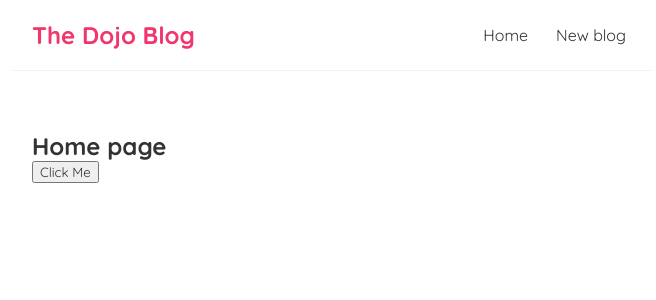
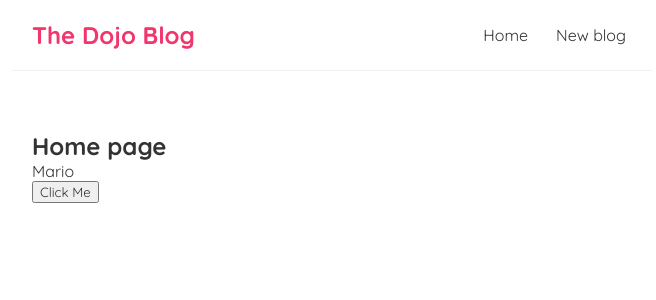
Before and after one commit to Kabuki-edwin/dojo-blog, a React (Create React App) app: page / in a window 1280 px wide. Shown: the top 300 px of the page, without its empty margins (308-964 px from the left). Built offline with nearby package versions, Linux system fonts and the light colour scheme.

Commit message:
added ap element

```diff
--- a/src/home.js
+++ b/src/home.js
@@ -2,7 +2,7 @@ const Home = () => {
     let name = 'Mario';
 
     const handleClick = () => {
-
+        name = 'luigi';
     }
 
 
@@ -10,6 +10,7 @@ const Home = () => {
     return (
         <div className="home">
             <h2>Home page</h2>
+            <p>{name}</p>
             <button onClick={handleClick}>Click Me</button>
         </div>
     );
```
